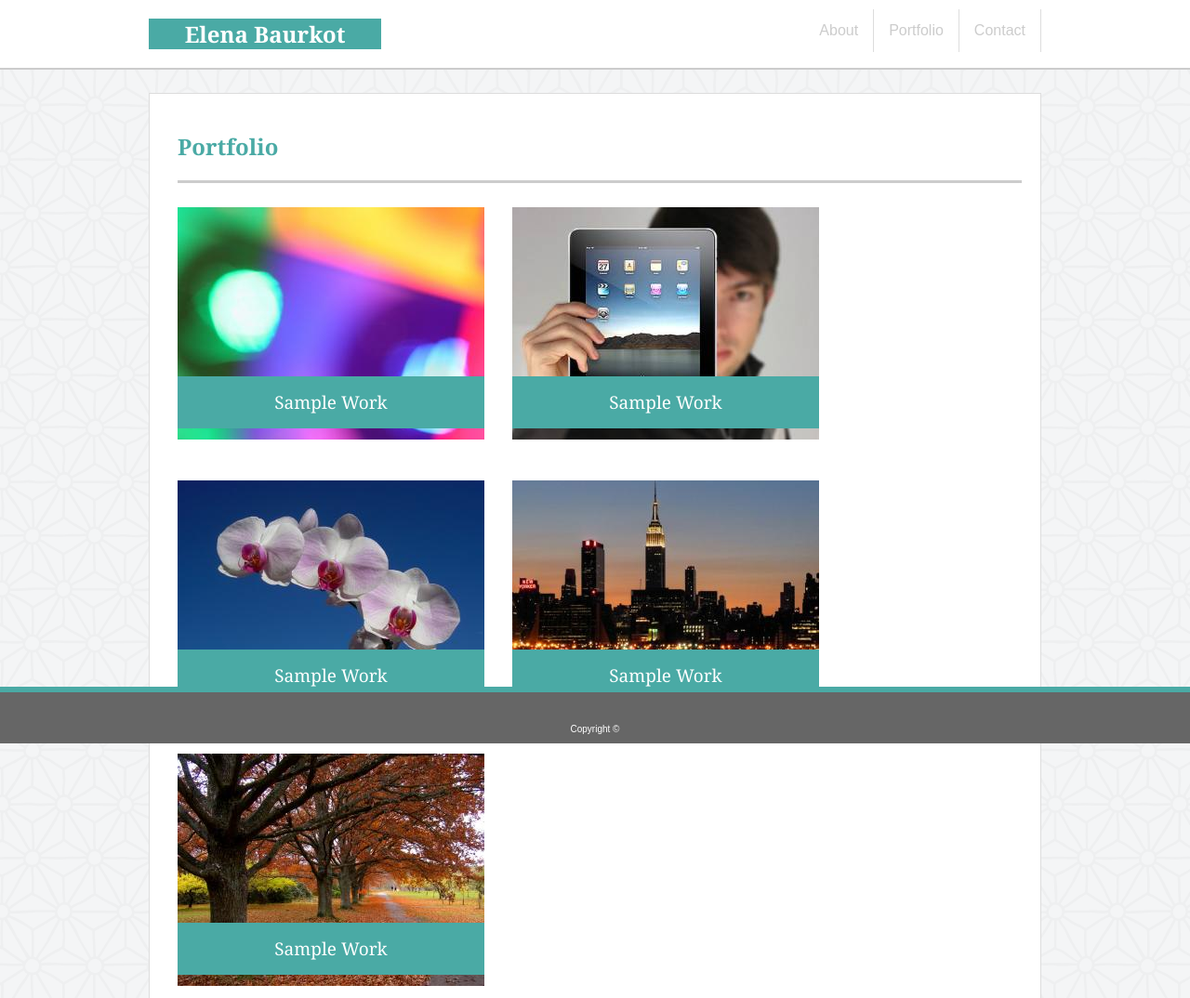
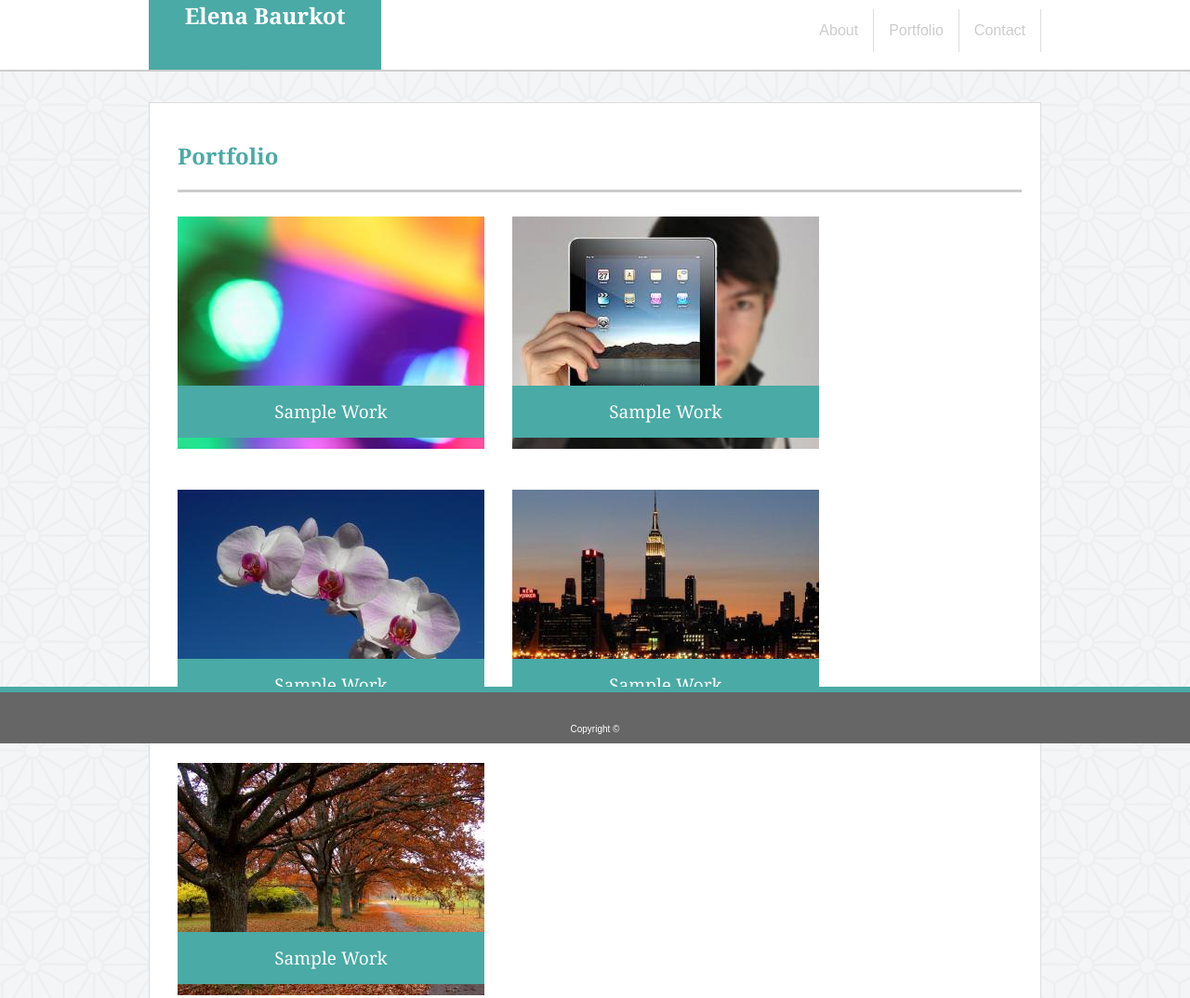
Before and after one commit to Cobalt7291/Basic-Portfolio, a plain HTML site: page portfolio.html in a window 1280 px wide. Shown: the top 1074 px of the page at 93% size. Drawn offline with Linux system fonts and the light colour scheme.

Commit message:
made name background span the height of the nav bar, but can't center name still

```diff
--- a/assets/css/style.css
+++ b/assets/css/style.css
@@ -1,3 +1,10 @@
+/* Can't figure out:
+1. How to make the background on my name span the width of the navbar
+2. How to adjust the lines next the the navbar items to make them smaller and to make the one next to contact go away
+3.
+*/
+
+
 /* I made this a class because it's on three different pages, but it didn't seem to have any problems as an ID? */
 * {
     color: #777777;
@@ -17,6 +24,7 @@ body {
     right: 0;
     left: 0;
     width: 100%;
+    height: 75px;
     z-index: 1;
     border-bottom: 2px solid #cccccc;
 }
@@ -37,11 +45,11 @@ body {
     background-color: #4aaaa5;
     font-family: 'Georgia', Times, Times New Roman, serif;
     width: 250px;
+    height: 75px;
     display: inline-block;
     text-align: center;
-    position: fixed absolute;
-    top: 0;
     z-index: 2;
+    margin: auto;
 }
 
 .navcontainer {
@@ -55,7 +63,7 @@ body {
 }
 
 .content {
-    margin-top: 100px;
+    margin-top: 110px;
     background-color: #ffffff;
     padding: 20px;
     border: 1px solid #dddddd;
@@ -64,7 +72,7 @@ body {
 
 /* Had to add this section for the portfolio because I could not figure out how to get the white background to include the images */
 .contentportfolio {
-    margin-top: 100px;
+    margin-top: 110px;
     background-color: #ffffff;
     padding: 20px;
     border: 1px solid #dddddd;
```
